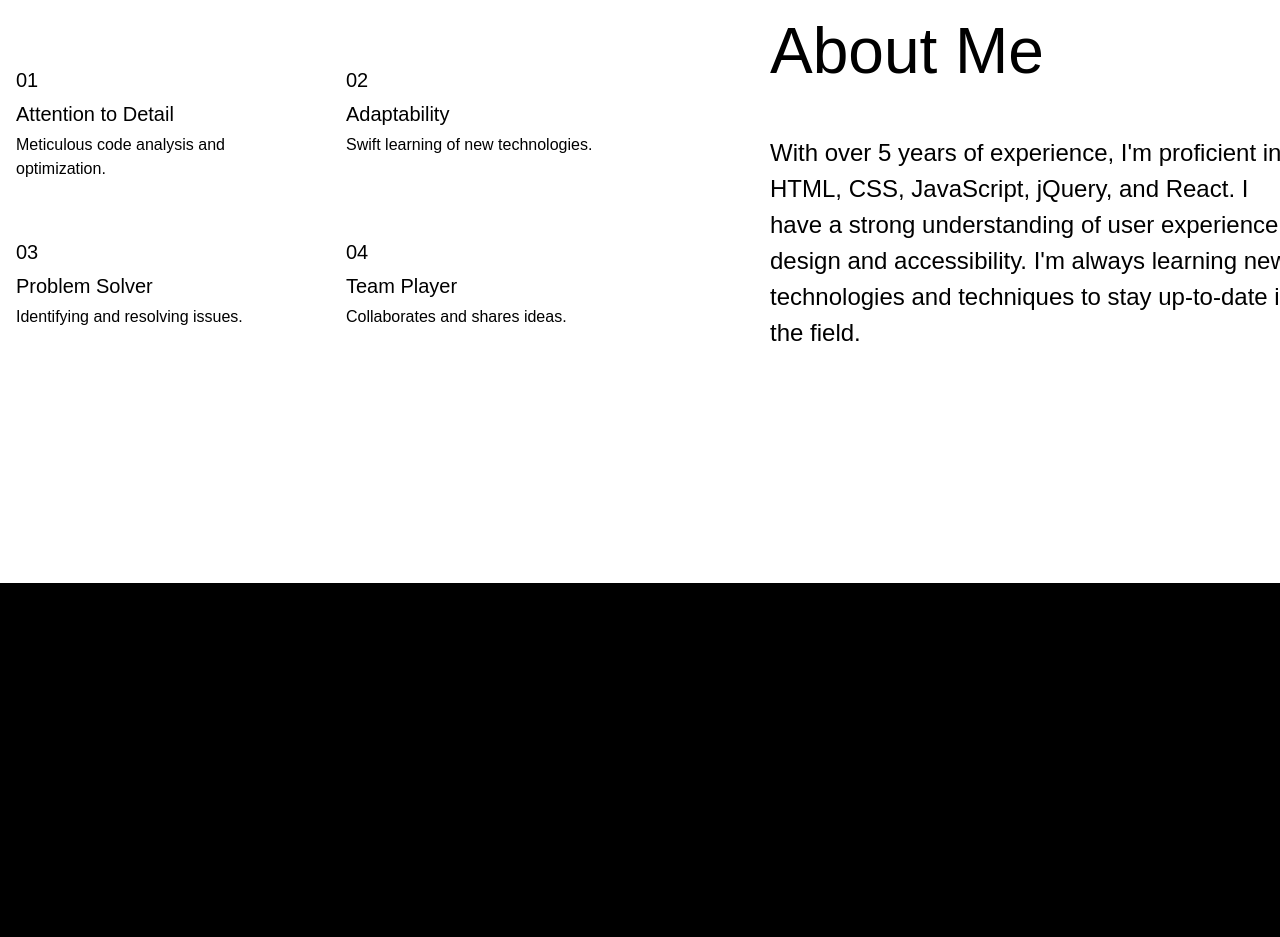
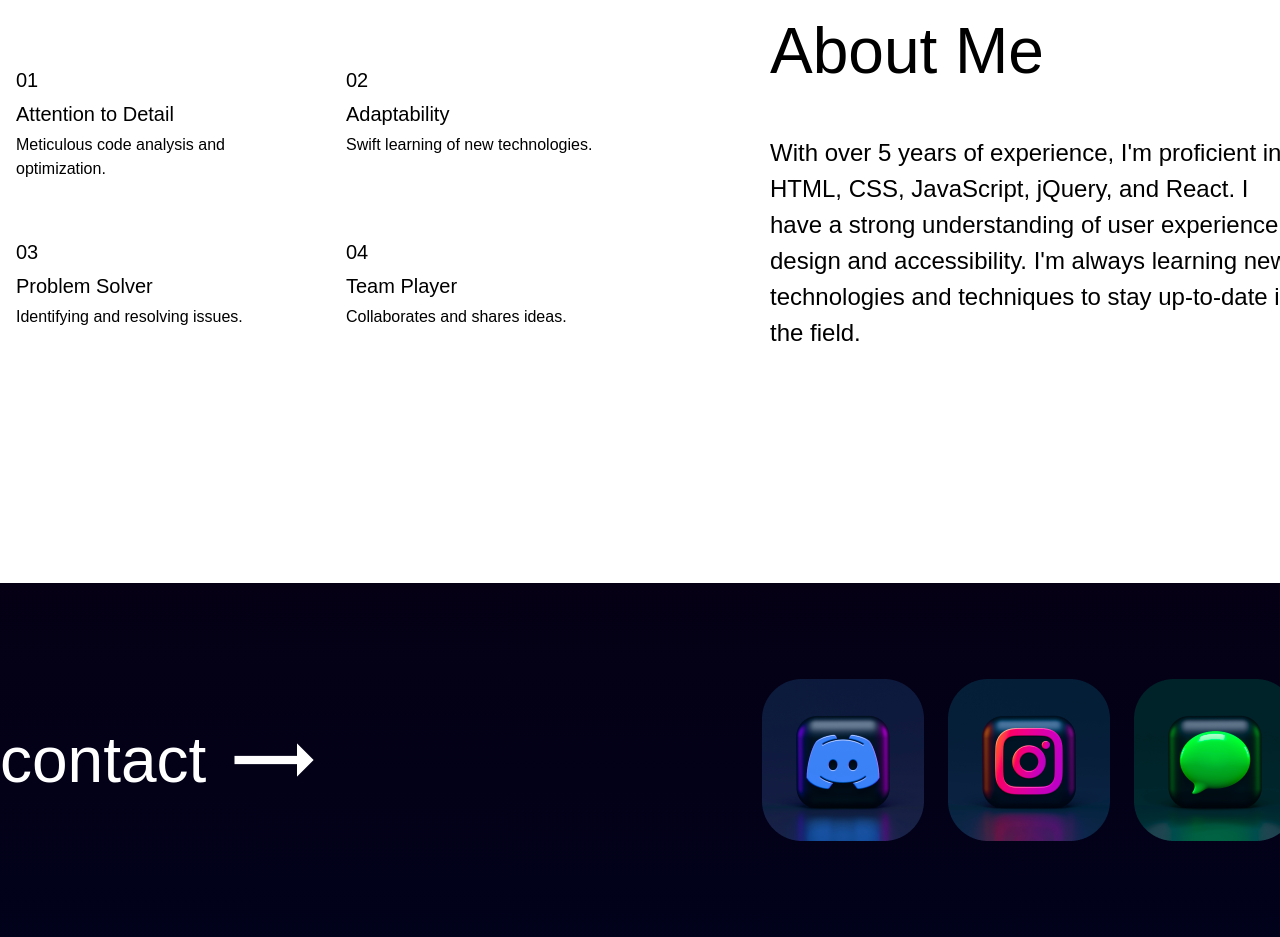
Before and after one commit to KevinHuanggg/2024_hex_week_2, a website built with Vite: page pages/index.html in a window 1280 px wide. Shown: the part 2029-2966 px from the top of the page. Before the commit the page ends 2612 px from the top, so only its background shows below. Built offline with nearby package versions, Linux system fonts and the light colour scheme; a web font is replaced by a local one.

Commit message:
完成 contact-me 區塊以及其css樣式

```diff
--- a/assets/scss/pages/_index.scss
+++ b/assets/scss/pages/_index.scss
@@ -155,3 +155,41 @@ main {
     }
   }
 }
+
+.contact-me {
+  background: linear-gradient(180deg, #050014 0%, rgba(1, 2, 30, 0.89) 100%);
+  color: #fff;
+  font-size: 64px;
+
+  .container {
+    padding: 96px 0;
+    display: flex;
+    justify-content: space-between;
+  }
+
+  .text {
+    display: flex;
+    align-items: center;
+
+    p {
+      margin-right: 16px;
+    }
+
+    img {
+      width: 100px;
+    }
+  }
+
+  ul {
+    display: flex;
+    align-items: center;
+
+    li:not(:last-child) {
+      margin-right: 24px;
+    }
+
+    img {
+      width: 162px;
+    }
+  }
+}
--- a/pages/index.html
+++ b/pages/index.html
@@ -87,6 +87,22 @@
       </div>
     </main>
 
+    <div class="contact-me">
+      <div class="container">
+        <div class="text">
+          <p>contact</p>
+          <img src="../assets/images/trending_flat_black_24dp 1.png" alt="" />
+        </div>
+        <ul>
+          <li><img src="../assets/images/discord.png" alt="discord-img" /></li>
+          <li>
+            <img src="../assets/images/instagram.png" alt="instagram-img" />
+          </li>
+          <li><img src="../assets/images/message.png" alt="message-img" /></li>
+        </ul>
+      </div>
+    </div>
+
     <%- include('./layout/footer'); -%>
 
     <script type="module" src="../main.js"></script>
```
